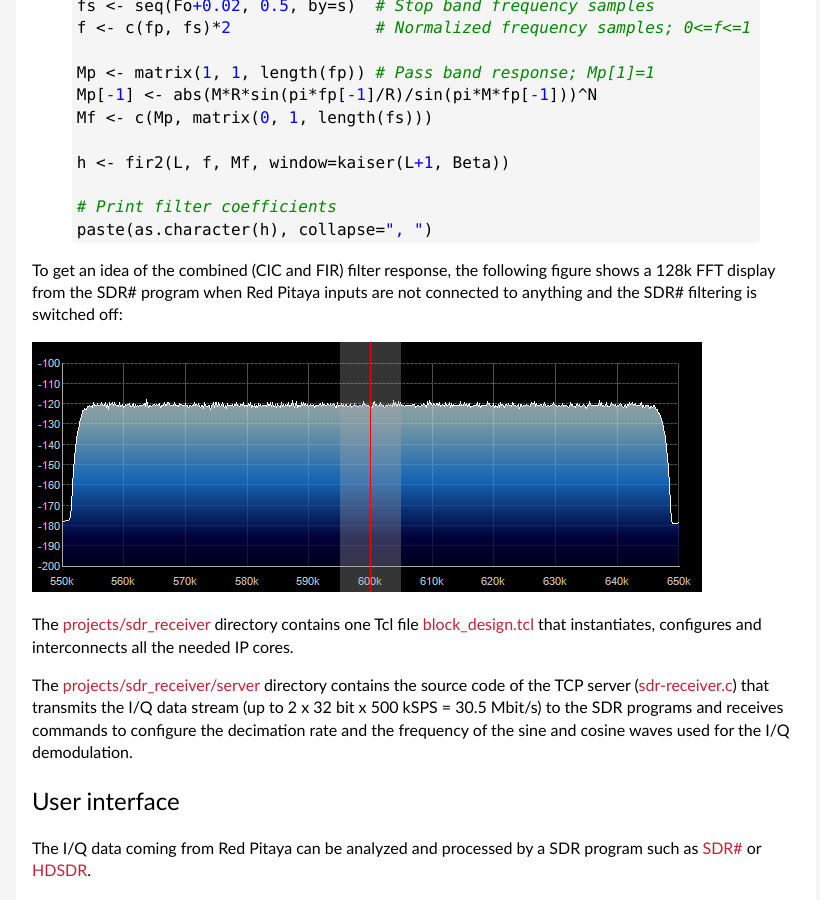
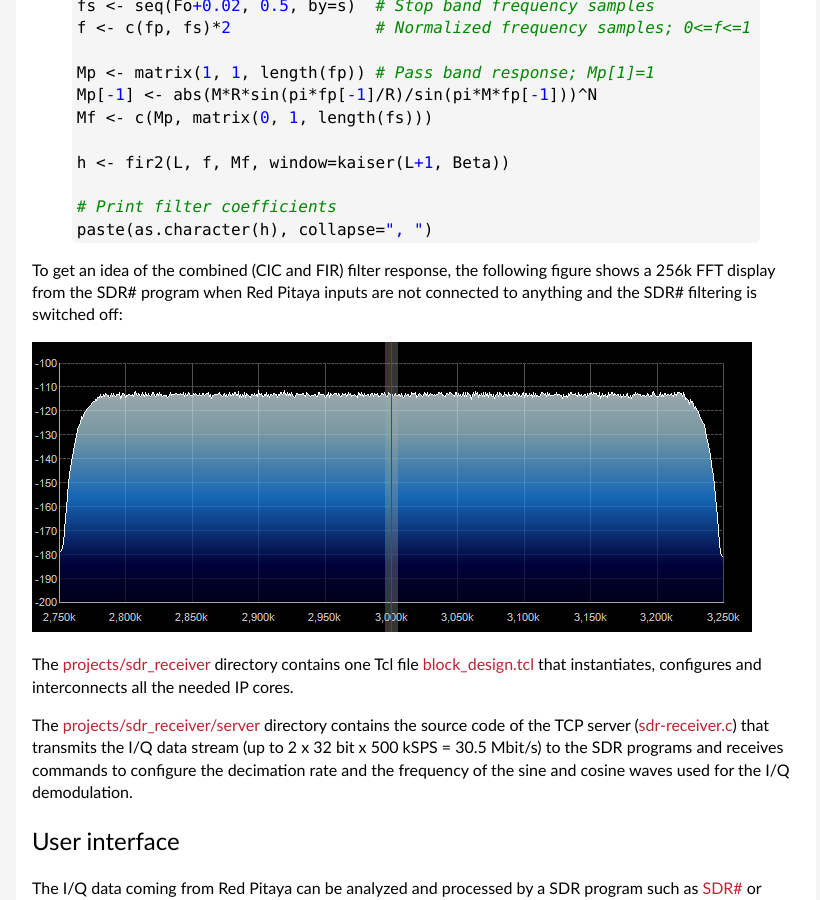
Before and after one commit to pavel-demin/red-pitaya-notes, a Jekyll site: the page built from sdr-receiver.md, in a window 1280 px wide and 900 px high, scrolled down 1844 px. Shown: the whole window, without its empty margins (224-1044 px from the left). Built offline with Jekyll 4.4.1, drawn with Linux system fonts in a browser that asks for light colours.

Commit message:
update screen shots

```diff
--- a/sdr-receiver.md
+++ b/sdr-receiver.md
@@ -77,7 +77,7 @@ h <- fir2(L, f, Mf, window=kaiser(L+1, Beta))
 paste(as.character(h), collapse=", ")
 {% endhighlight %}
 
-To get an idea of the combined (CIC and FIR) filter response, the following figure shows a 128k FFT display from the SDR# program when Red Pitaya inputs are not connected to anything and the SDR# filtering is switched off:
+To get an idea of the combined (CIC and FIR) filter response, the following figure shows a 256k FFT display from the SDR# program when Red Pitaya inputs are not connected to anything and the SDR# filtering is switched off:
 
 ![Filter response]({{ "/img/no-signal.png" | prepend: site.baseurl }})
 
```
Also changed, not shown: img/no-signal.png, img/strong-signal.png.
